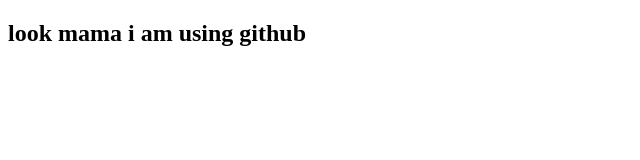
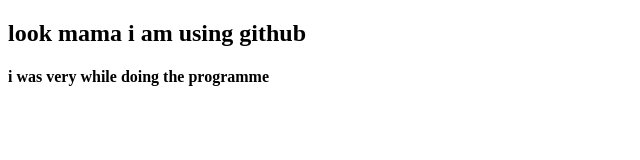
Before and after one commit to fardinrafatbd/my-first-website1, a plain HTML site: page index.html in a window 1280 px wide. Shown: the whole page, without its empty margins (0-640 px from the left). Drawn offline with Linux system fonts and the light colour scheme.

Commit message:
added a header

```diff
--- a/index.html
+++ b/index.html
@@ -8,5 +8,6 @@
 </head>
 <body>
     <h2>look mama i am using github</h2>
+    <h4>i was very while doing the programme</h4>
 </body>
 </html>
```
